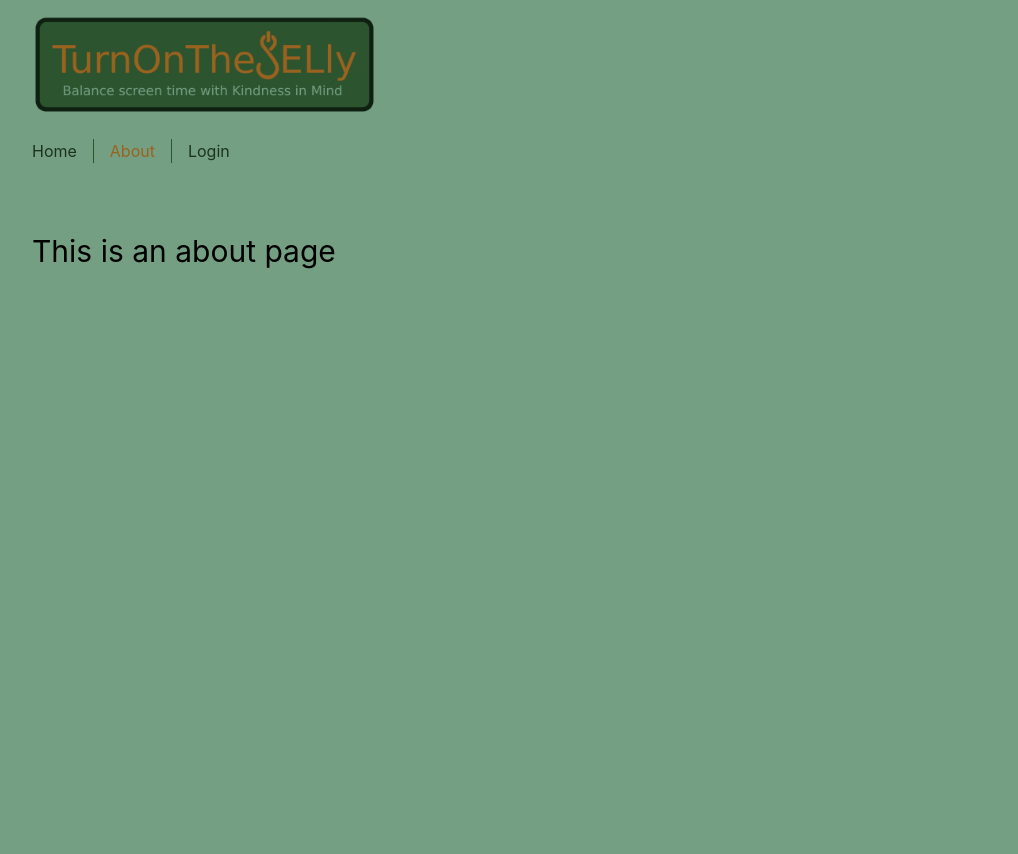
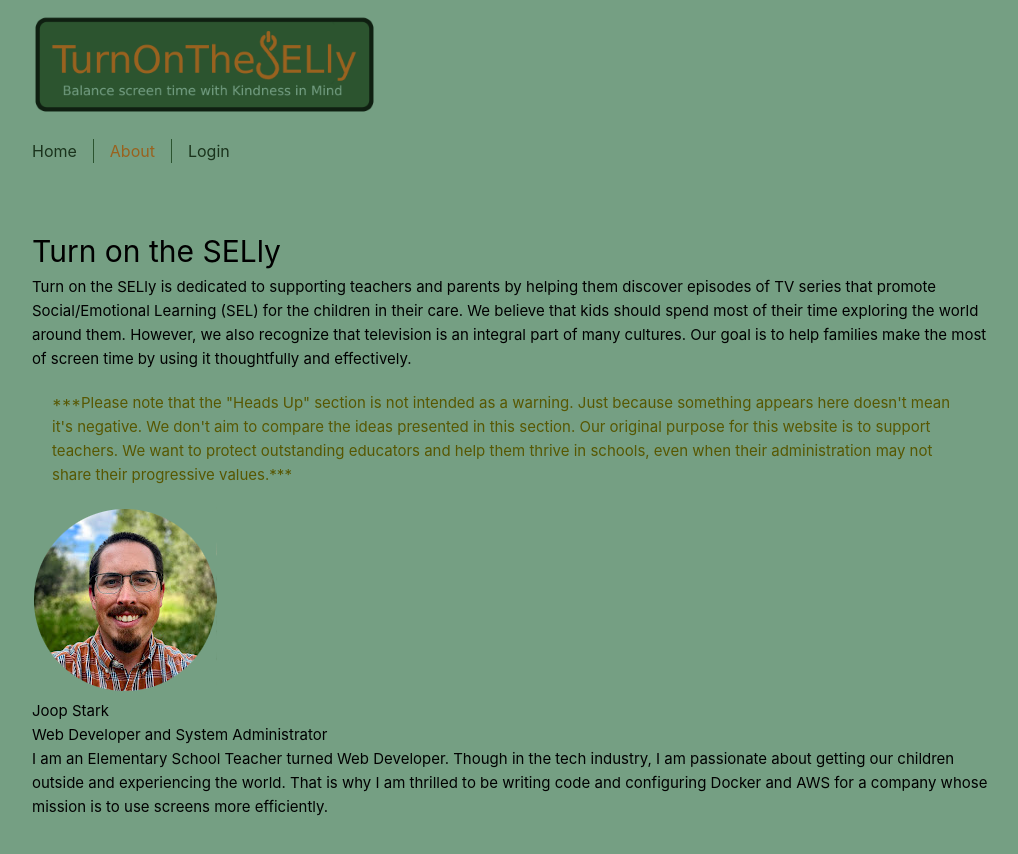
Before and after one commit to TurnOnTheSELly/client-gateway, a Vue app: page /about in a window 1280 px wide. Shown: the top 854 px of the page, without its empty margins (0-1018 px from the left). After the commit the page ends 819 px from the top, so only its background shows below. Built offline with nearby package versions, Linux system fonts and the light colour scheme; what vue3-google-login would draw is missing.

Commit message:
About started

```diff
--- a/src/views/AboutView.vue
+++ b/src/views/AboutView.vue
@@ -1,15 +1,45 @@
+<script setup>
+const biographies = [
+  ["Joop Stark", "Web Developer and System Administrator", "I am an Elementary School Teacher turned Web Developer. Though in the tech industry, I am passionate about getting our children outside and experiencing the world. That is why I am thrilled to be writing code and configuring Docker and AWS for a company whose mission is to use screens more efficiently.", "joop"]
+]
+const test = "joop"
+
+</script>
+
 <template>
-  <div class="about">
-    <h1>This is an about page</h1>
+  <div class="about-website">
+    <h1>Turn on the SELly</h1>
+    <p class="bio">Turn on the SELly is dedicated to supporting teachers and parents by helping them discover episodes of TV series that promote Social/Emotional Learning (SEL) for the children in their care. We believe that kids should spend most of their time exploring the world around them. However, we also recognize that television is an integral part of many cultures. Our goal is to help families make the most of screen time by using it thoughtfully and effectively.</p>
+
+    <p class="warning">***Please note that the "Heads Up" section is not intended as a warning. Just because something appears here doesn't mean it's negative. We don't aim to compare the ideas presented in this section. Our original purpose for this website is to support teachers. We want to protect outstanding educators and help them thrive in schools, even when their administration may not share their progressive values.***</p>
+  </div>
+
+
+  <div class="about-individuals">
+    <div v-for="bio in biographies">
+      <div class="individual-bio">
+        <img alt="profile" :src="`/src/assets/images/profiles/${bio[3]}.png`" />
+        <p>{{ bio[0] }}</p>
+        <p>{{ bio[1] }}</p>
+        <p>{{ bio[2] }}</p>
+      </div>
+    </div>
+
+
   </div>
 </template>
 
 <style>
+
 @media (min-width: 1024px) {
-  .about {
-    min-height: 100vh;
+  .about-website {
+    /* min-height: 100vh; */
     /* display: flex; */
     align-items: center;
+    .warning {
+      padding: 20px;
+      color: rgb(87, 87, 2);
+    }
   }
 }
 </style>
```
Also changed, not shown: src/assets/images/profiles/joop.png (added).
